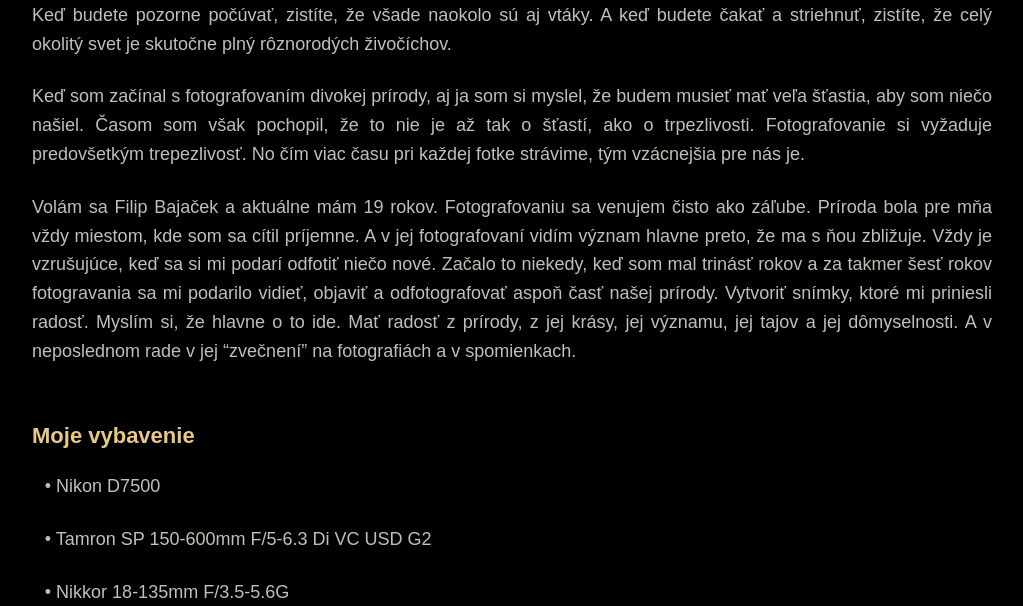
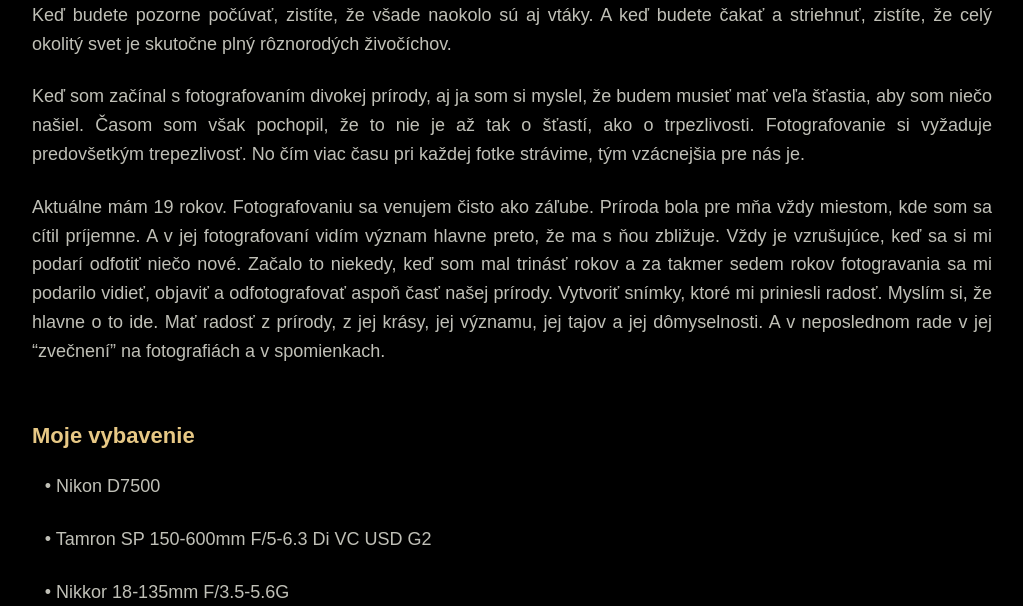
Before and after one commit to filipbajacek/filipbajacek.com, a Django app: page /SK/author.html in a window 1280 px wide. Shown: the part 1156-1762 px from the top of the page, without its empty margins (128-1151 px from the left). Run offline with Django 5.2, Linux system fonts and the light colour scheme.

Commit message:
Update author.html

```diff
--- a/templates/SK/author.html
+++ b/templates/SK/author.html
@@ -123,11 +123,11 @@
     strávime, tým vzácnejšia pre nás je.
   </p>
   <p>
-    Volám sa Filip Bajaček a aktuálne mám 19 rokov. Fotografovaniu sa venujem čisto ako záľube. Príroda
+    Aktuálne mám 19 rokov. Fotografovaniu sa venujem čisto ako záľube. Príroda
     bola pre mňa vždy miestom, kde som sa cítil príjemne. A v jej
     fotografovaní vidím význam hlavne preto, že ma s ňou zbližuje. Vždy je
     vzrušujúce, keď sa si mi podarí odfotiť niečo nové. Začalo to niekedy, keď
-    som mal trinásť rokov a za takmer šesť rokov fotogravania sa mi podarilo
+    som mal trinásť rokov a za takmer sedem rokov fotogravania sa mi podarilo
     vidieť, objaviť a odfotografovať aspoň časť našej prírody. Vytvoriť
     snímky, ktoré mi priniesli radosť. Myslím si, že hlavne o to ide. Mať
     radosť z prírody, z jej krásy, jej významu, jej tajov a jej dômyselnosti.
```
